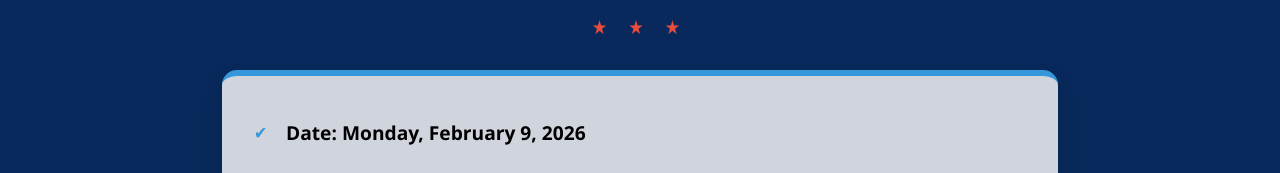
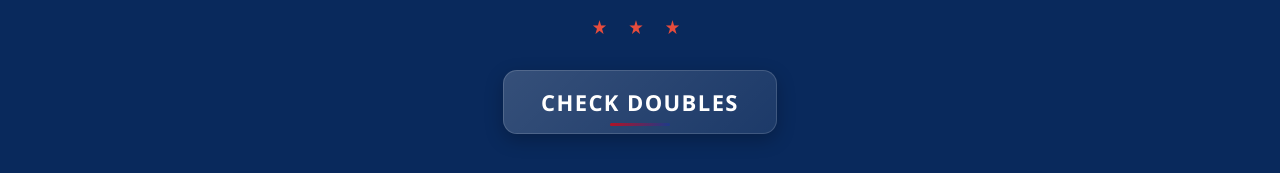
Before and after one commit to JEE18BI/US-OPEN, a React (Vite) app in the folder untitled4/croquet-project/: page /proam in a window 1280 px wide. Shown: the part 235-408 px from the top of the page. Built offline with nearby package versions, Linux system fonts and the light colour scheme.

Commit message:
Use env variable for coming soon mode

```diff
--- a/untitled4/croquet-project/src/pages/Help.css
+++ b/untitled4/croquet-project/src/pages/Help.css
@@ -4,12 +4,16 @@
     max-width: 1000px;
     margin: 0 auto;
     min-height: 80vh;
-    background: white; /* dark background */
+    background: var(--usa-gray);/* dark background */
     color: #1e3a8a;
 
     font-family: 'Poppins', sans-serif;
 }
-
+.Soon{
+    color:white;
+    font-size: 30px;
+    text-align: center;
+}
 /* === Header === */
 .help-header {
     text-align: center;
--- a/untitled4/croquet-project/src/pages/Help.jsx
+++ b/untitled4/croquet-project/src/pages/Help.jsx
@@ -56,7 +56,7 @@ export default function Help() {
 
     return (
         <div className="help-page">
-            <p>Coming Soon</p>
+            <p className="Soon">Coming Soon</p>
             {/*/!* Header *!/*/}
             {/*<div className="help-header">*/}
             {/*    <div className="header-content">*/}
--- a/untitled4/croquet-project/src/pages/LiveMatches.css
+++ b/untitled4/croquet-project/src/pages/LiveMatches.css
@@ -307,6 +307,32 @@
     background: #555;
 }
 
+
+/* underline accent */
+.doubles::after {
+    content: "";
+    position: absolute;
+    bottom: 8px;
+    left: 50%;
+    width: 60px;
+    height: 3px;
+    background: linear-gradient(90deg, #b11226, #1e3a8a);
+    transform: translateX(-50%);
+    border-radius: 3px;
+    transition: width 0.3s ease;
+}
+
+/* hover */
+.doubles:hover {
+    transform: translateY(-3px);
+    box-shadow:
+            0 12px 30px rgba(0,0,0,0.35),
+            inset 0 0 0 1px rgba(255,255,255,0.25);
+}
+
+.doubles:hover::after {
+    width: 110px;
+}
 /* Responsive */
 @media (max-width: 768px) {
     .matches-table th, .matches-table td {
--- a/untitled4/croquet-project/src/pages/ProAm.css
+++ b/untitled4/croquet-project/src/pages/ProAm.css
@@ -186,6 +186,71 @@
         color: #1f4fd8;
     }
 }
+.doubles-cta {
+    display: flex;
+    justify-content: center;
+    margin: 2rem 0 3rem;
+}
+.doubles {
+    display: inline-flex;
+    align-items: center;
+    justify-content: center;
+
+    padding: 0.9rem 2.4rem;
+
+    font-size: 22px;
+    font-weight: 800;
+    letter-spacing: 1.4px;
+    text-transform: uppercase;
+
+    color: white;
+    text-decoration: none;
+    cursor: pointer;
+
+    border-radius: 14px;
+    background: linear-gradient(
+            135deg,
+            rgba(255,255,255,0.18),
+            rgba(255,255,255,0.08)
+    );
+
+    box-shadow:
+            0 6px 18px rgba(0,0,0,0.25),
+            inset 0 0 0 1px rgba(255,255,255,0.15);
+
+    position: relative;
+    transition:
+            transform 0.25s ease,
+            box-shadow 0.25s ease,
+            background 0.3s ease;
+}
+
+/* underline accent */
+.doubles::after {
+    content: "";
+    position: absolute;
+    bottom: 8px;
+    left: 50%;
+    width: 60px;
+    height: 3px;
+    background: linear-gradient(90deg, #b11226, #1e3a8a);
+    transform: translateX(-50%);
+    border-radius: 3px;
+    transition: width 0.3s ease;
+}
+
+/* hover */
+.doubles:hover {
+    transform: translateY(-3px);
+    box-shadow:
+            0 12px 30px rgba(0,0,0,0.35),
+            inset 0 0 0 1px rgba(255,255,255,0.25);
+}
+
+.doubles:hover::after {
+    width: 110px;
+}
+
 
 
 /* Responsive tweaks */
--- a/untitled4/croquet-project/src/pages/ProAm.jsx
+++ b/untitled4/croquet-project/src/pages/ProAm.jsx
@@ -32,6 +32,12 @@ export default function ProAm() {
     return (
         <section className="proam-container">
             <h2 className="proam-title"> ProAm Doubles Fundraiser – 2026</h2>
+            <div className="doubles-cta">
+                <a href="#hotel-info" className="doubles">
+                    Check Doubles
+                </a>
+            </div>
+
 
             <div className="proam-card">
                 <ul>
@@ -45,7 +51,7 @@ export default function ProAm() {
                 </ul>
             </div>
 
-            <div className="hotel-info">
+            <div id="hotel-info" className="hotel-info">
                 <h3>Doubles List</h3>
                 <div className="proam-table-wrapper">
                     <table className="proam-table">
--- a/untitled4/croquet-project/src/pages/TournamentDetails.jsx
+++ b/untitled4/croquet-project/src/pages/TournamentDetails.jsx
@@ -1,12 +1,22 @@
 import React from "react";
 import "./TournamentDetails.css";
+import { Link } from "react-router-dom";
+
 
 export default function TournamentDetails() {
+
     return (
         <section className="tournament-container">
             <h2 className="tournament-title">
                  2nd Annual US Open Golf Croquet – 2026
             </h2>
+            <div className="doubles-cta">
+
+                <Link to="/players" className="doubles">
+                    Check Players
+                </Link>
+
+        </div>
 
             <div className="tournament-grid">
                 {/* OVERVIEW */}
```
Also changed, not shown: untitled4/croquet-project/public/US_OPEN_GC_2026.jpg (deleted), untitled4/croquet-project/public/US_OPEN_GC_ProAm2026.jpg (deleted).
